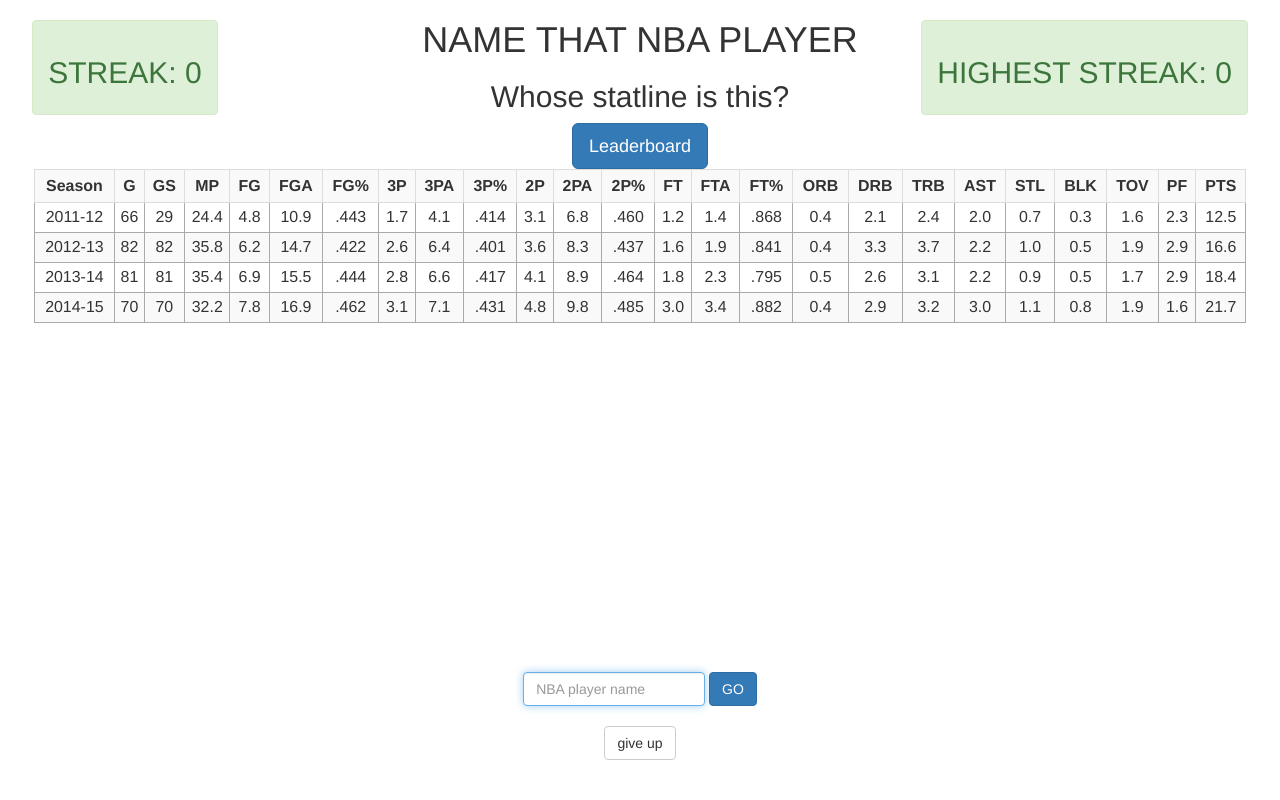
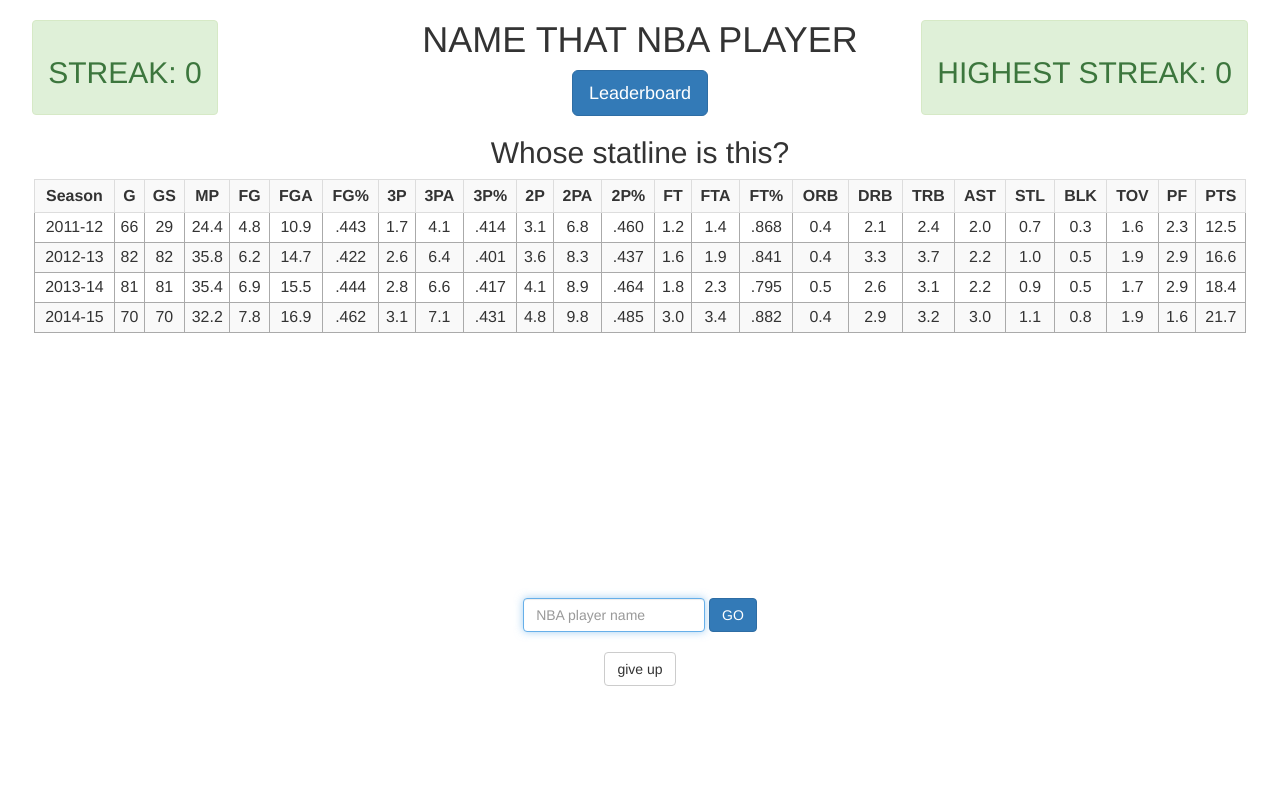
Before and after one commit to VitamintK/Basketball-Crack, a Flask app: page /crack in a window 1280 px wide. Run offline with Flask 2, Linux system fonts and the light colour scheme; some libraries are stand-ins or nearby versions.

Commit message:
:spaghetti: changed style and format

```diff
--- a/app/static/style.css
+++ b/app/static/style.css
@@ -16,7 +16,7 @@ body{
 }
 #container{
 	font-size: 1.2em;
-	height: 23em;
+	height: 18em;
 	margin-left: 2em;
 	margin-right: 2em;
 	overflow-y: auto;
--- a/app/templates/index.html
+++ b/app/templates/index.html
@@ -19,12 +19,15 @@
 	<div class="alert alert-success" id="score"><h2>STREAK: <span id="streak">0</span></h2></div>
 	<div class="alert alert-success" id="maxscore"><h2>HIGHEST STREAK: <span id="maxstreak">0</span></h2></div>
 	<h1>NAME THAT NBA PLAYER</h1>
-	<h2>Whose statline is this?</h2>
 
 <!-- Button trigger modal -->
 	<button type="button" class="btn btn-primary btn-lg" data-toggle="modal" data-target="#leaderboard" id="leaderboard_btn">
 	  Leaderboard
 	</button>
+
+	<h2>Whose statline is this?</h2>
+
+
 
 	<!-- Modal -->
 	<div class="modal fade" id="myModal" tabindex="-1" role="dialog" aria-labelledby="myModalLabel" aria-hidden="true">
```
